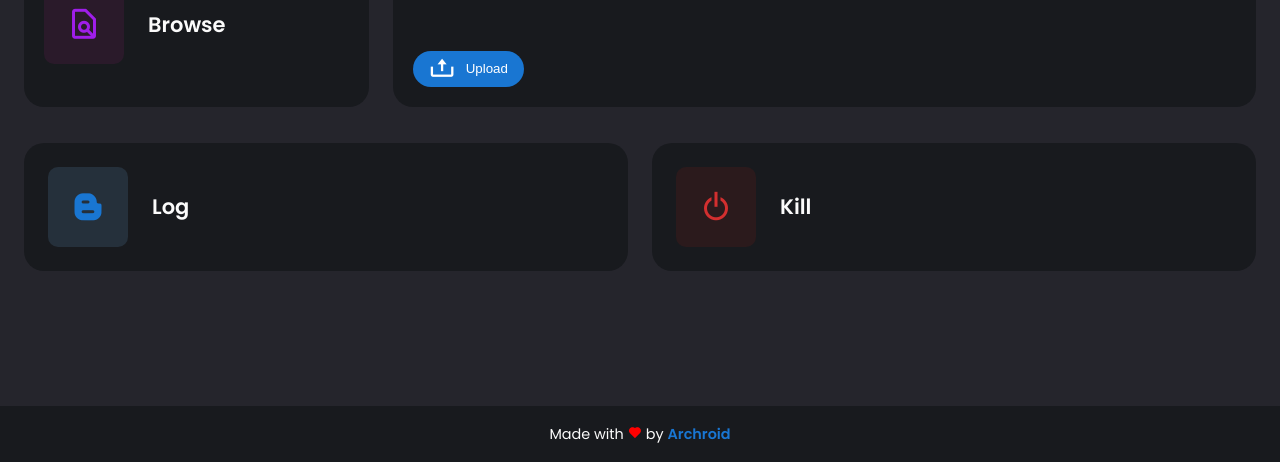
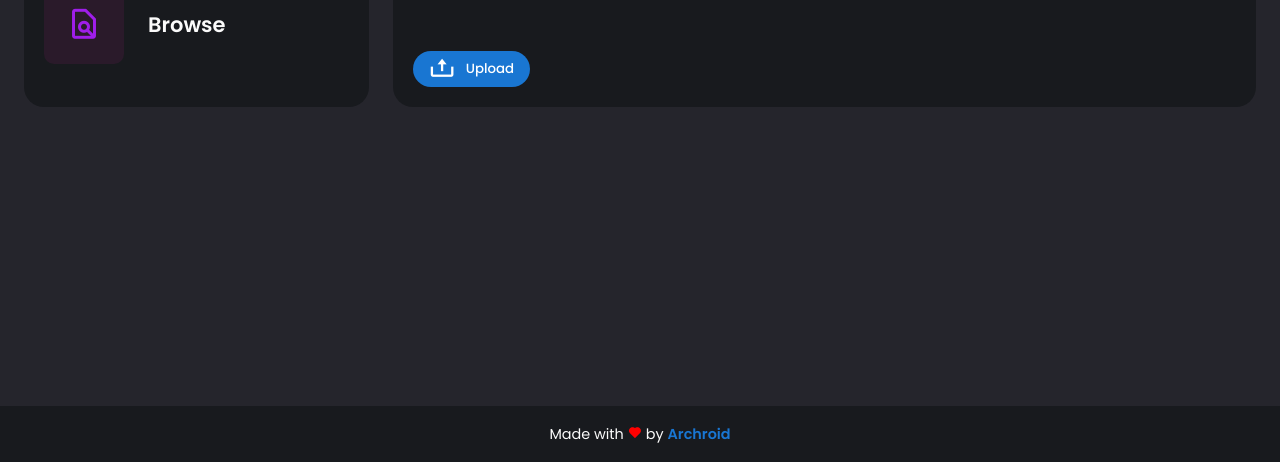
Before and after one commit to archroid/archify, a plain HTML site: page web/index.html in a window 1280 px wide. Shown: the part 338-800 px from the top of the page. Drawn offline with Linux system fonts and the light colour scheme; files that its build step writes are made by us from their sources; files whose address does not match are found by name.

Commit message:
I felt like putting kill and log button in index.html is a lil bit stupid :))

```diff
--- a/web/css/style.css
+++ b/web/css/style.css
@@ -81,7 +81,6 @@ body.dark {
      --light-pink: #2a1a2a;
 
      -webkit-tap-highlight-color: #ffffff16;
-     font-family: 'Poppins', sans-serif;
 
 }
 
@@ -89,6 +88,7 @@ body.dark {
      margin: 0;
      padding: 0;
      box-sizing: border-box;
+     font-family: 'Poppins', sans-serif;
 }
 
 
--- a/web/index.html
+++ b/web/index.html
@@ -108,7 +108,7 @@
 
           </div>
 
-          <ul>
+          <!-- <ul>
                <li onclick="log()">
                     <i class='bx bxl-blogger'></i>
                     <span>
@@ -129,6 +129,9 @@
                     </span>
                </li>
 
+          </ul>-->
+
+
      </main>
 
      <footer>
```
